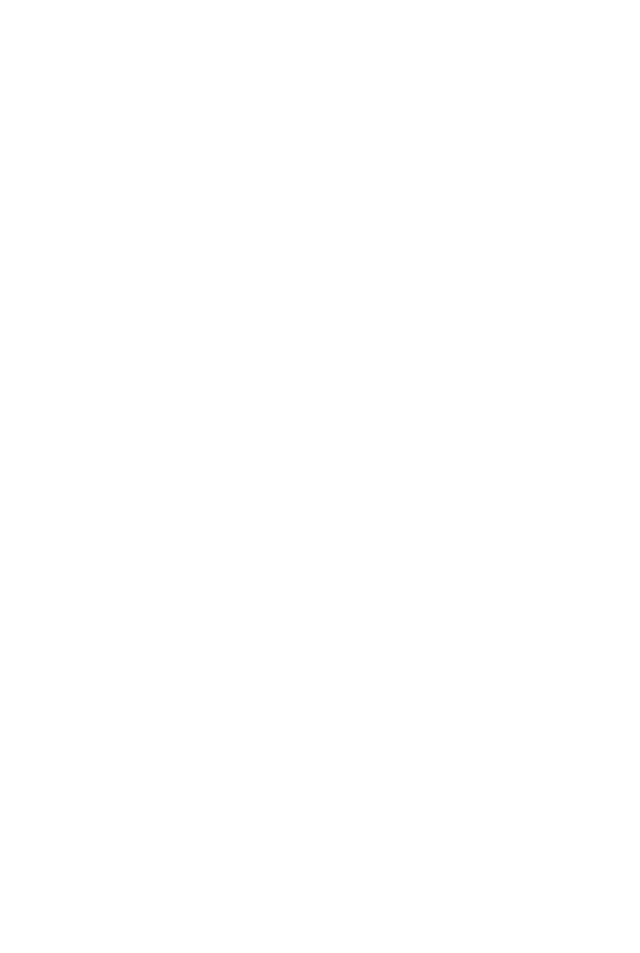
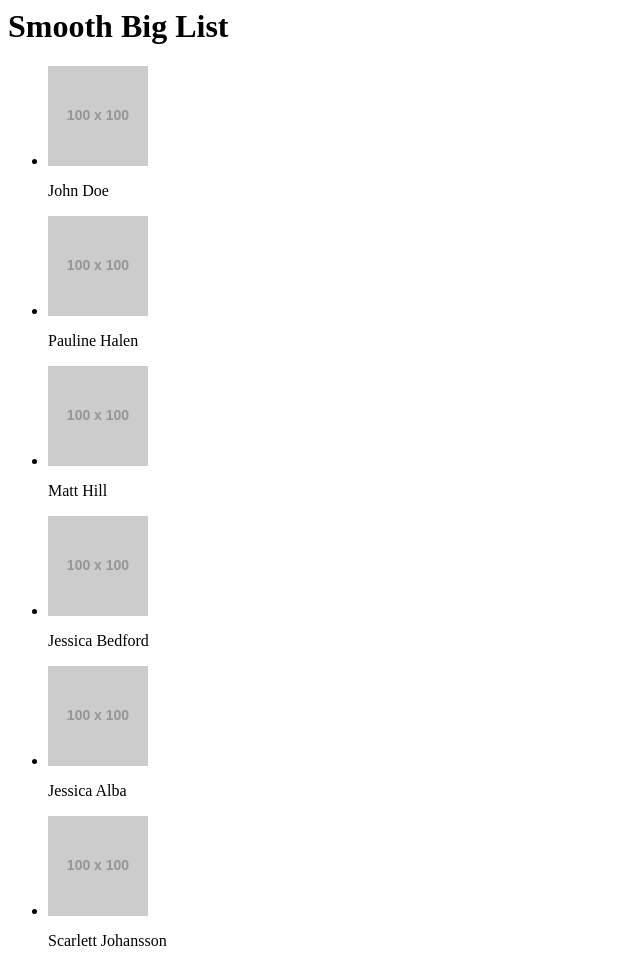
Before and after one commit to hc2p/smoothbiglist, a plain HTML site: page index.html in a window 1280 px wide. Shown: the top 953 px of the page, without its empty margins (0-640 px from the left). Before the commit the page ends 800 px from the top, so only its background shows below. Drawn offline with Linux system fonts and the light colour scheme; placeholder pictures from the web are drawn by us.

Commit message:
basic list rendering

```diff
--- a/index.html
+++ b/index.html
@@ -3,7 +3,12 @@
     <script src="scripts/app.js"></script>
   </head>
   <body>
+    <h1>Smooth Big List</h1>
     <ul>
     </ul>
+
+  <script type="text/javascript">
+    smoothScrollList.init()
+  </script>
   </body>
 </html>
--- a/scripts/app.js
+++ b/scripts/app.js
@@ -7,7 +7,7 @@ http://stackoverflow.com/a/7557433/546030
 
 var smoothScrollList = (function() {
 
-  var xhrGet = function(url, success, error) {
+  var xhrJSONGet = function(url, success, error) {
     if (window.XMLHttpRequest) { // Mozilla, Safari, ...
         xhr = new XMLHttpRequest();
     } else if (window.ActiveXObject) { // IE 8 and older
@@ -16,7 +16,7 @@ var smoothScrollList = (function() {
     xhr.onreadystatechange = function() {
       if (this.readyState === 4) {
         if (this.status === 200) {
-          success(this.responseText);
+          success(JSON.parse(this.responseText));
         } else {
           error('There was a problem with the request.');
         }
@@ -42,7 +42,8 @@ var smoothScrollList = (function() {
     li.appendChild(img);
 
     var name = document.createElement('p');
-    name.nodeValue = item.name;
+    var content = document.createTextNode(item.name);
+    name.appendChild(content);
     li.appendChild(name);
 
     return li;
@@ -60,13 +61,16 @@ var smoothScrollList = (function() {
         );
   }
 
-  var renderList = function() {
-    console.log(arguments);
+  var renderList = function(listData) {
+    var ul = document.getElementsByTagName('ul')[0];
+    for(var i = 0; i < 400; i++) {
+      ul.appendChild(createDomNode(listData[i]));
+    }
   }
 
   var _init = function() {
     var dataUrl = 'https://rawgithub.com/hc2p/smoothbiglist/master/scripts/data.json';
-    xhrGet(dataUrl, renderList);
+    xhrJSONGet(dataUrl, renderList);
   };
 
   return {
```
